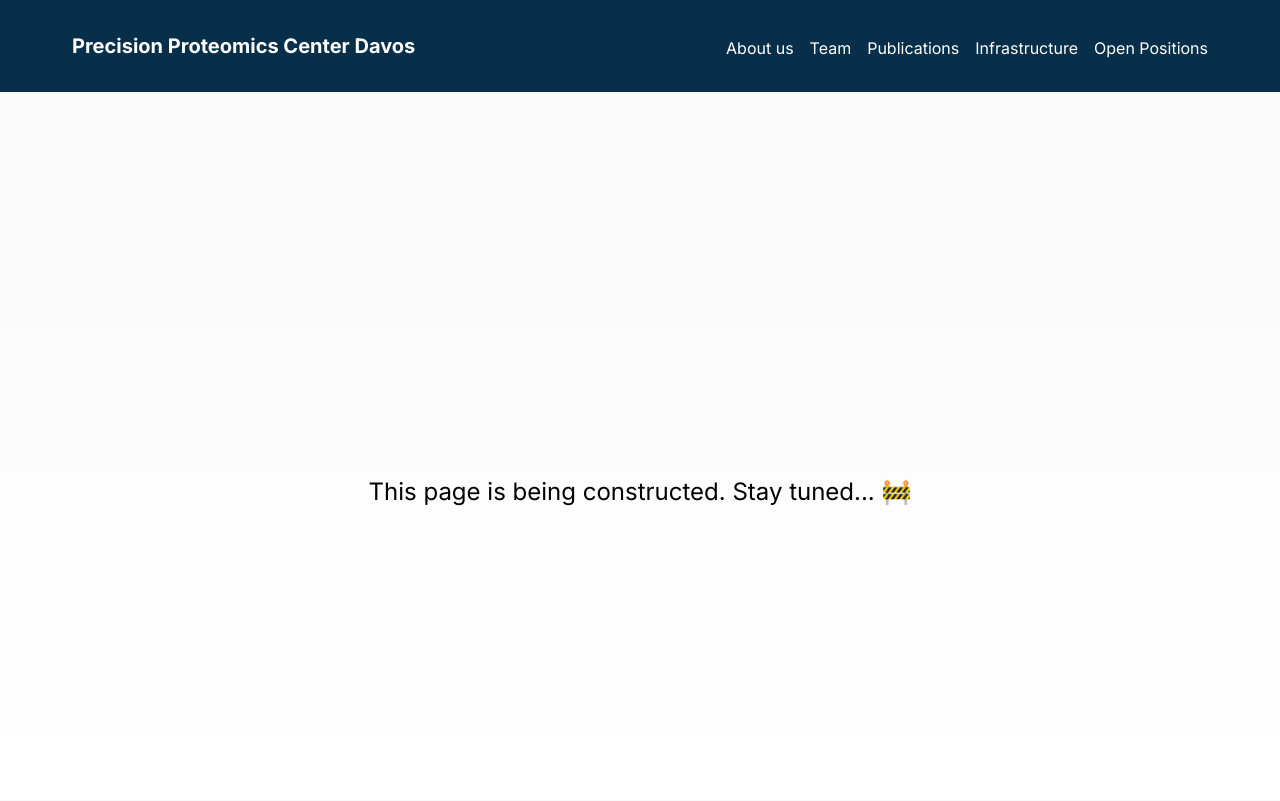
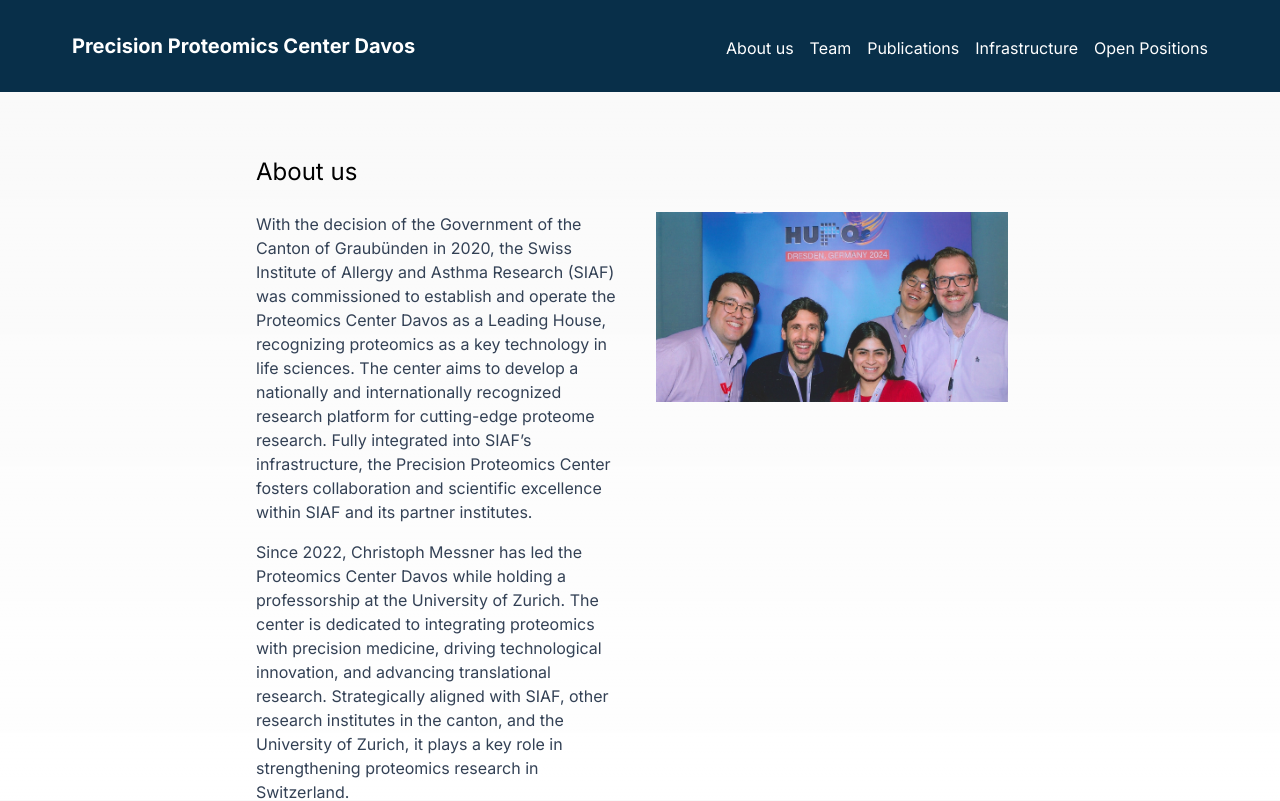
Before and after one commit to Proteomics-Center-SIAF-UZH/ppcdavos, a Next.js app: page /aboutUs in a window 1280 px wide. Shown: the top 801 px of the page. Built offline with nearby package versions, Linux system fonts and the light colour scheme.

Commit message:
feat: add about_us page

```diff
--- a/src/app/aboutUs/page.tsx
+++ b/src/app/aboutUs/page.tsx
@@ -1,8 +1,26 @@
 import React from "react";
-import { EmptyPage } from "../components/EmptyPage";
+import { TextWithImageSection } from "../components/section/TextWithImageSection";
 
 const AboutUs = async () => {
-    return <EmptyPage />;
+    return (
+        <div className="grow">
+          <TextWithImageSection
+            title={"About us"}
+            imgSrc={"../images/about_us.jpeg"}
+            imgAlt="Siaf Birdview"
+            text={
+              <>
+                <p>
+                    With the decision of the Government of the Canton of Graubünden in 2020, the Swiss Institute of Allergy and Asthma Research (SIAF) was commissioned to establish and operate the Proteomics Center Davos as a Leading House, recognizing proteomics as a key technology in life sciences. The center aims to develop a nationally and internationally recognized research platform for cutting-edge proteome research. Fully integrated into SIAF’s infrastructure, the Precision Proteomics Center fosters collaboration and scientific excellence within SIAF and its partner institutes.
+                </p>
+                <p>
+                    Since 2022, Christoph Messner has led the Proteomics Center Davos while holding a professorship at the University of Zurich. The center is dedicated to integrating proteomics with precision medicine, driving technological innovation, and advancing translational research. Strategically aligned with SIAF, other research institutes in the canton, and the University of Zurich, it plays a key role in strengthening proteomics research in Switzerland.
+                </p>
+              </>
+            }
+          />
+        </div>
+    )
 };
 
 export default AboutUs;
--- a/src/app/components/section/TextWithImageSection.tsx
+++ b/src/app/components/section/TextWithImageSection.tsx
@@ -13,14 +13,15 @@ export const TextWithImageSection = ({
 }) => (
   <div>
     {!!title && (<h2 className="text-2xl mb-6">{title}</h2>)}
-    <div className="flex flex-col md:flex-row items-center">
+    <div className="flex flex-col md:flex-row items-start">
+      {/* Text on the left */}
       <div className="md:w-1/2 pr-4">
-        <p className="text-slate-700">{text}</p>
+        <p className="text-slate-700 space-y-4">{text}</p>
       </div>
+      {/* Image on the right */}
       <div className="md:w-1/2 px-0 py-4 md:px-4 md:py-0">
         <img className="max-w-full h-auto mx-0" src={imgSrc} alt={imgAlt} style={{ maxWidth: "100%", height: "auto" }} />
       </div>
-
     </div>
   </div >
 );
```
Also changed, not shown: public/images/about_us.jpeg (added).
